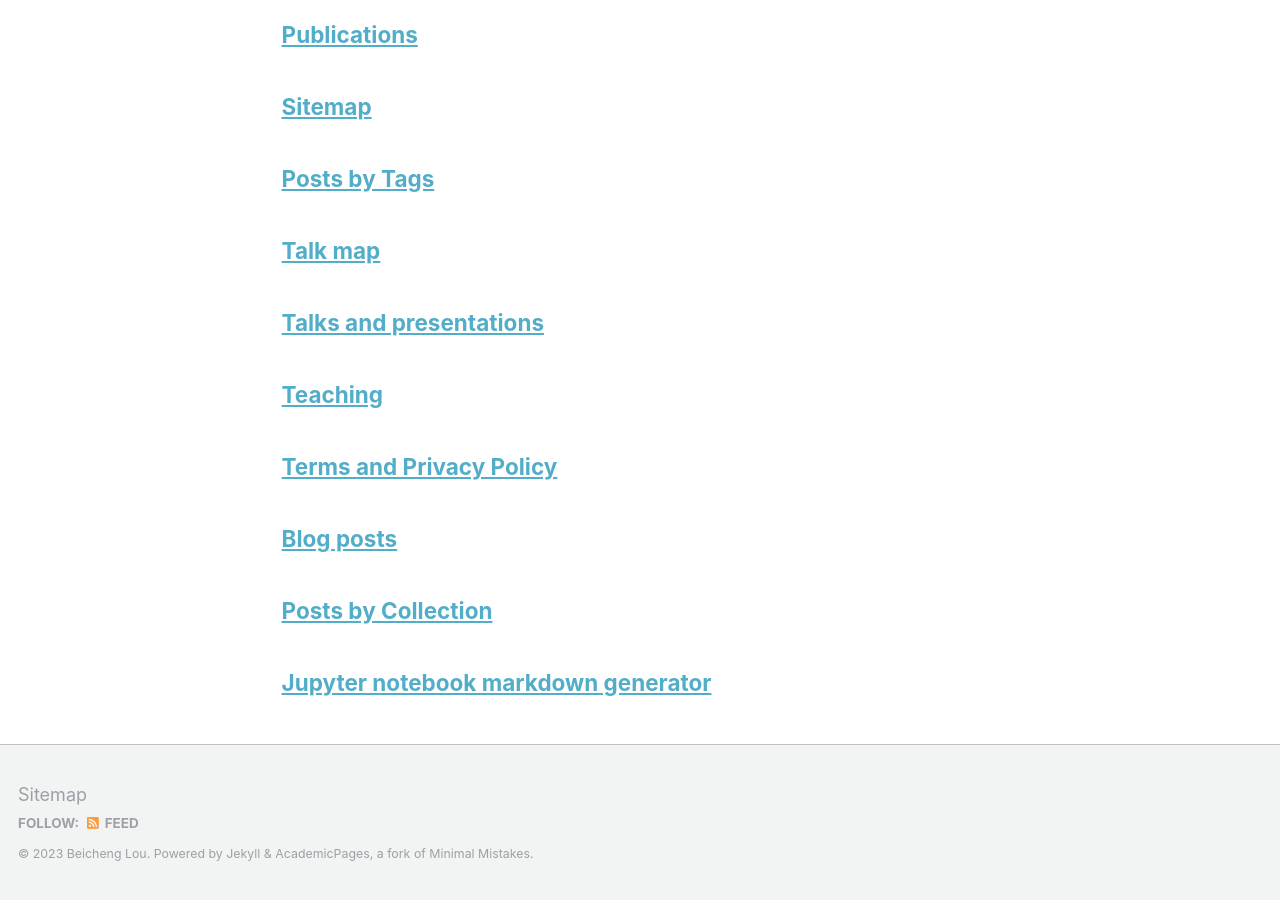
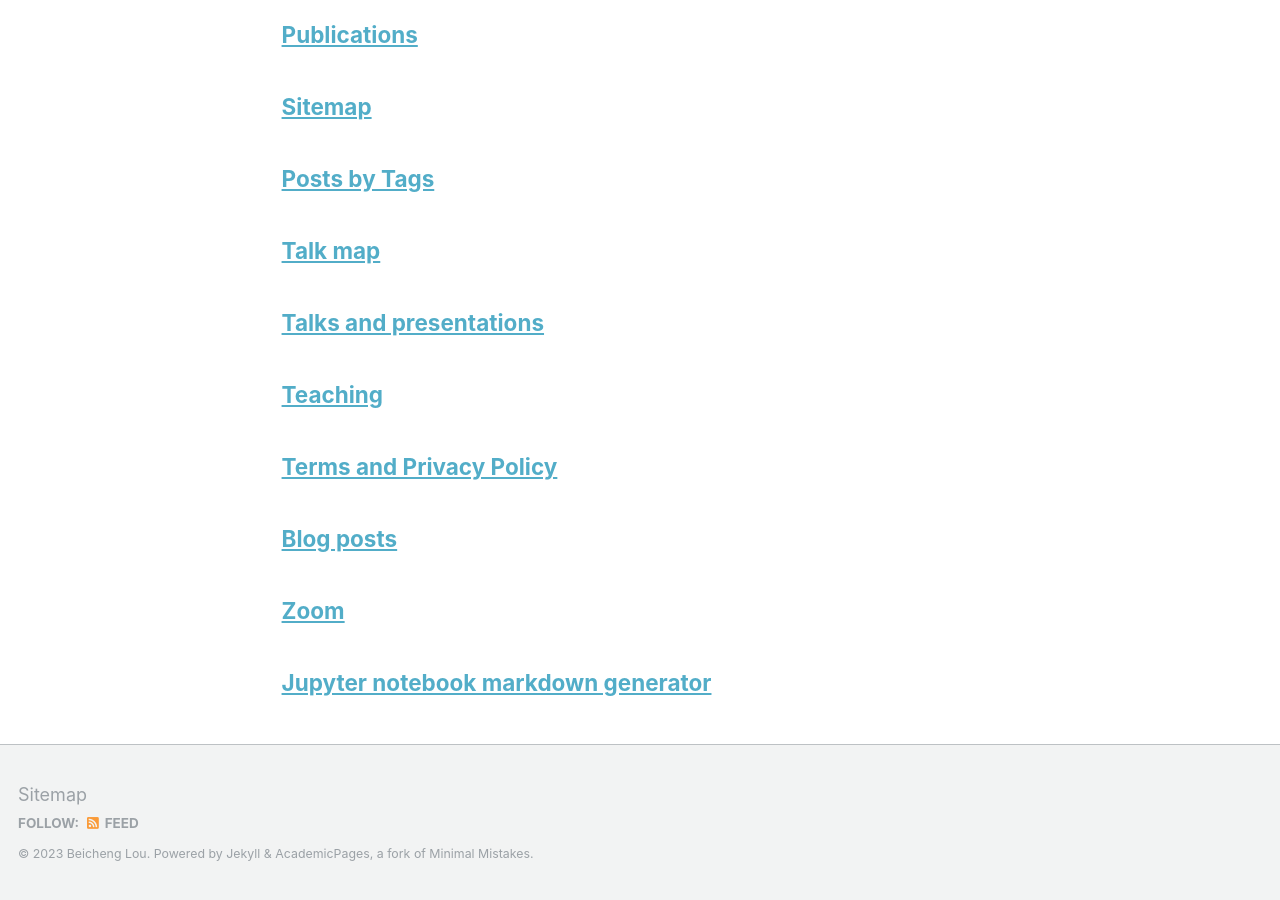
Before and after one commit to lbc45123/lbc45123.github.io_old, a Jekyll site: the page built from _pages/page-archive.html, in a window 1280 px wide and 900 px high, scrolled down 1025 px. Built offline with Jekyll 4.4.1, drawn with Linux system fonts in a browser that asks for light colours.

Commit message:
no message

```diff
--- a/_pages/zoom.html
+++ b/_pages/zoom.html
@@ -1,12 +1,12 @@
 ---
 layout: archive
-title: "Posts by Collection"
+title: "Zoom"
 permalink: /zoom/
 author_profile: true
 ---
 
 <!DOCTYPE html>
 <meta charset="utf-8">
-<title>Redirecting to https://example.com/</title>
-<meta http-equiv="refresh" content="0; URL=https://example.com/">
+<title>Redirecting to zoom room...</title>
+<meta http-equiv="refresh" content="0; URL=https://stanford.zoom.us/j/97603354959?pwd=aTVpbTR0aWVjbjRKVldPTjFTQmMwUT09">
 <link rel="canonical" href="https://example.com/">
```
